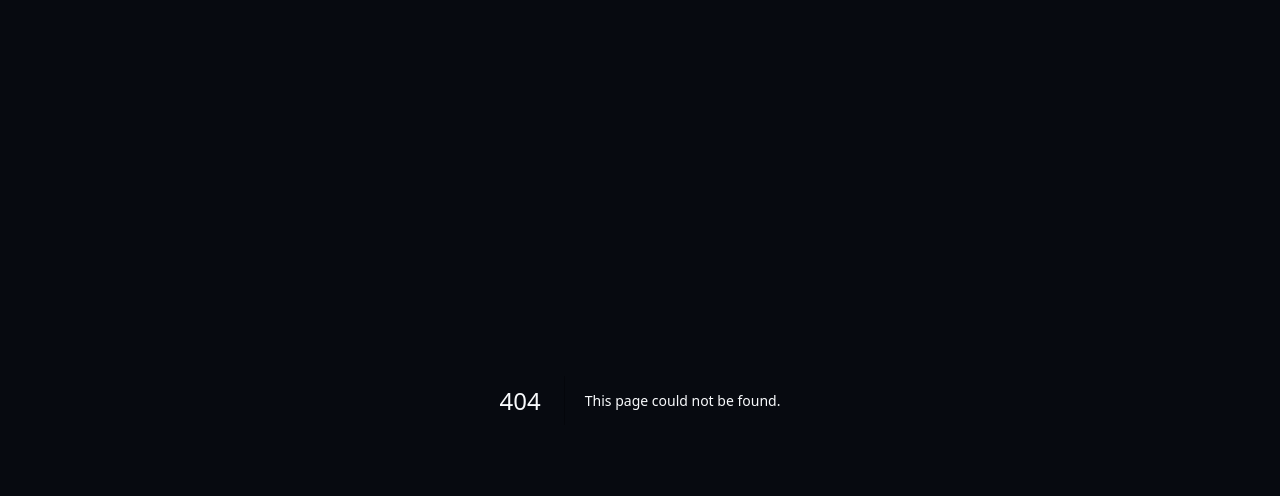
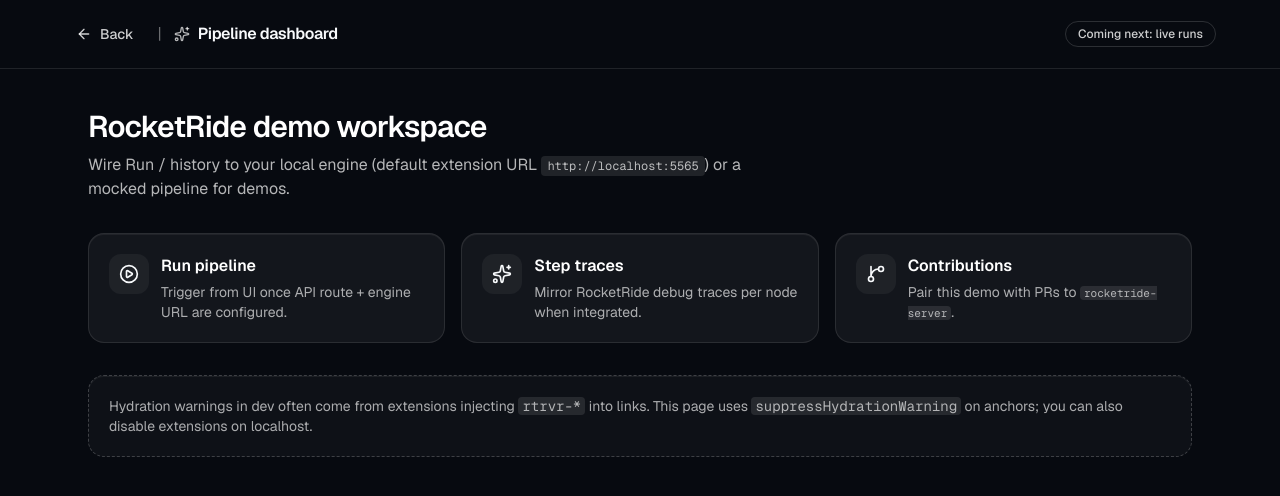
Before and after one commit to aryaMehta26/multi-step-AI-pipelines, a Next.js app: page /app in a window 1280 px wide. Before the commit this address had no page. Shown: the top 496 px of the page. Built offline with nearby package versions, Linux system fonts and the light colour scheme.

Commit message:
feat: stub app dashboard route for upcoming pipeline runs

```diff
--- /dev/null
+++ b/src/app/app/page.tsx
@@ -0,0 +1,104 @@
+import { ArrowLeft, GitBranch, PlayCircle, Sparkles } from "lucide-react";
+
+import { Badge } from "@/components/ui/badge";
+import { Button } from "@/components/ui/button";
+import { Card } from "@/components/ui/card";
+
+export default function AppDashboardPage() {
+  return (
+    <div
+      className="flex min-h-screen flex-col"
+      style={{ backgroundColor: "#070a10", color: "#f8fafc" }}
+    >
+      <header className="border-b border-white/10 px-6 py-4">
+        <div className="mx-auto flex max-w-6xl items-center justify-between gap-4">
+          <div className="flex items-center gap-3">
+            <Button asChild variant="ghost" size="sm">
+              <a href="/" suppressHydrationWarning>
+                <ArrowLeft className="h-4 w-4" />
+                Back
+              </a>
+            </Button>
+            <span className="text-white/40">|</span>
+            <div className="flex items-center gap-2">
+              <Sparkles className="h-4 w-4 text-white/70" />
+              <span className="font-semibold tracking-tight">Pipeline dashboard</span>
+            </div>
+          </div>
+          <Badge variant="outline">Coming next: live runs</Badge>
+        </div>
+      </header>
+
+      <main className="mx-auto flex w-full max-w-6xl flex-1 flex-col gap-8 px-6 py-10">
+        <section className="space-y-2">
+          <h1 className="text-2xl font-semibold tracking-tight text-white sm:text-3xl">
+            RocketRide demo workspace
+          </h1>
+          <p className="max-w-2xl text-sm text-white/70 sm:text-base">
+            Wire Run / history to your local engine (default extension URL{" "}
+            <code className="rounded bg-white/10 px-1.5 py-0.5 text-xs">
+              http://localhost:5565
+            </code>
+            ) or a mocked pipeline for demos.
+          </p>
+        </section>
+
+        <div className="grid gap-4 md:grid-cols-3">
+          <Card>
+            <div className="flex items-start gap-3">
+              <div className="grid h-10 w-10 shrink-0 place-items-center rounded-xl bg-white/5">
+                <PlayCircle className="h-5 w-5" />
+              </div>
+              <div>
+                <div className="font-semibold text-white">Run pipeline</div>
+                <div className="mt-1 text-sm text-white/65">
+                  Trigger from UI once API route + engine URL are configured.
+                </div>
+              </div>
+            </div>
+          </Card>
+          <Card>
+            <div className="flex items-start gap-3">
+              <div className="grid h-10 w-10 shrink-0 place-items-center rounded-xl bg-white/5">
+                <Sparkles className="h-5 w-5" />
+              </div>
+              <div>
+                <div className="font-semibold text-white">Step traces</div>
+                <div className="mt-1 text-sm text-white/65">
+                  Mirror RocketRide debug traces per node when integrated.
+                </div>
+              </div>
+            </div>
+          </Card>
+          <Card>
+            <div className="flex items-start gap-3">
+              <div className="grid h-10 w-10 shrink-0 place-items-center rounded-xl bg-white/5">
+                <GitBranch className="h-5 w-5" />
+              </div>
+              <div>
+                <div className="font-semibold text-white">Contributions</div>
+                <div className="mt-1 text-sm text-white/65">
+                  Pair this demo with PRs to{" "}
+                  <code className="rounded bg-white/10 px-1 text-[11px]">
+                    rocketride-server
+                  </code>
+                  .
+                </div>
+              </div>
+            </div>
+          </Card>
+        </div>
+
+        <Card className="border-dashed border-white/20 bg-white/[0.03]">
+          <p className="text-sm text-white/65">
+            Hydration warnings in dev often come from extensions injecting{" "}
+            <code className="rounded bg-white/10 px-1">rtrvr-*</code> into links.
+            This page uses{" "}
+            <code className="rounded bg-white/10 px-1">suppressHydrationWarning</code>{" "}
+            on anchors; you can also disable extensions on localhost.
+          </p>
+        </Card>
+      </main>
+    </div>
+  );
+}
```
